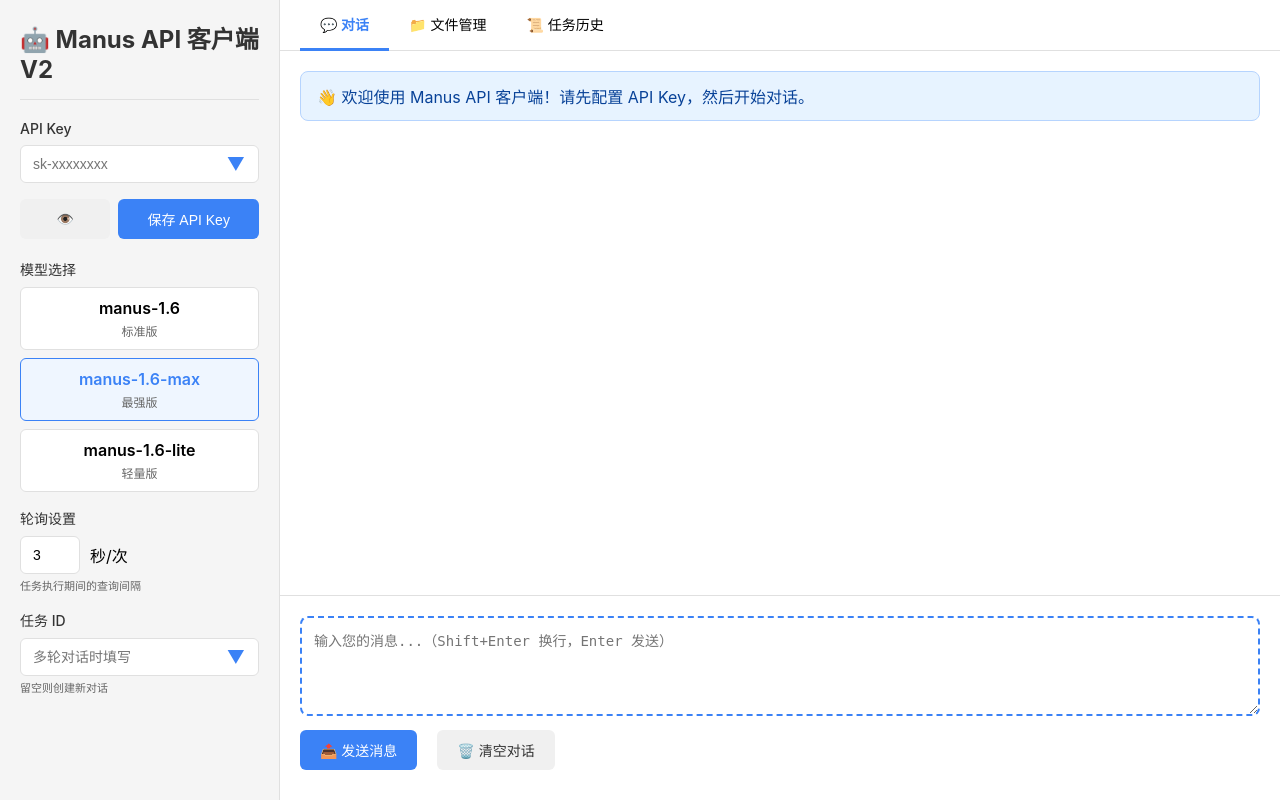
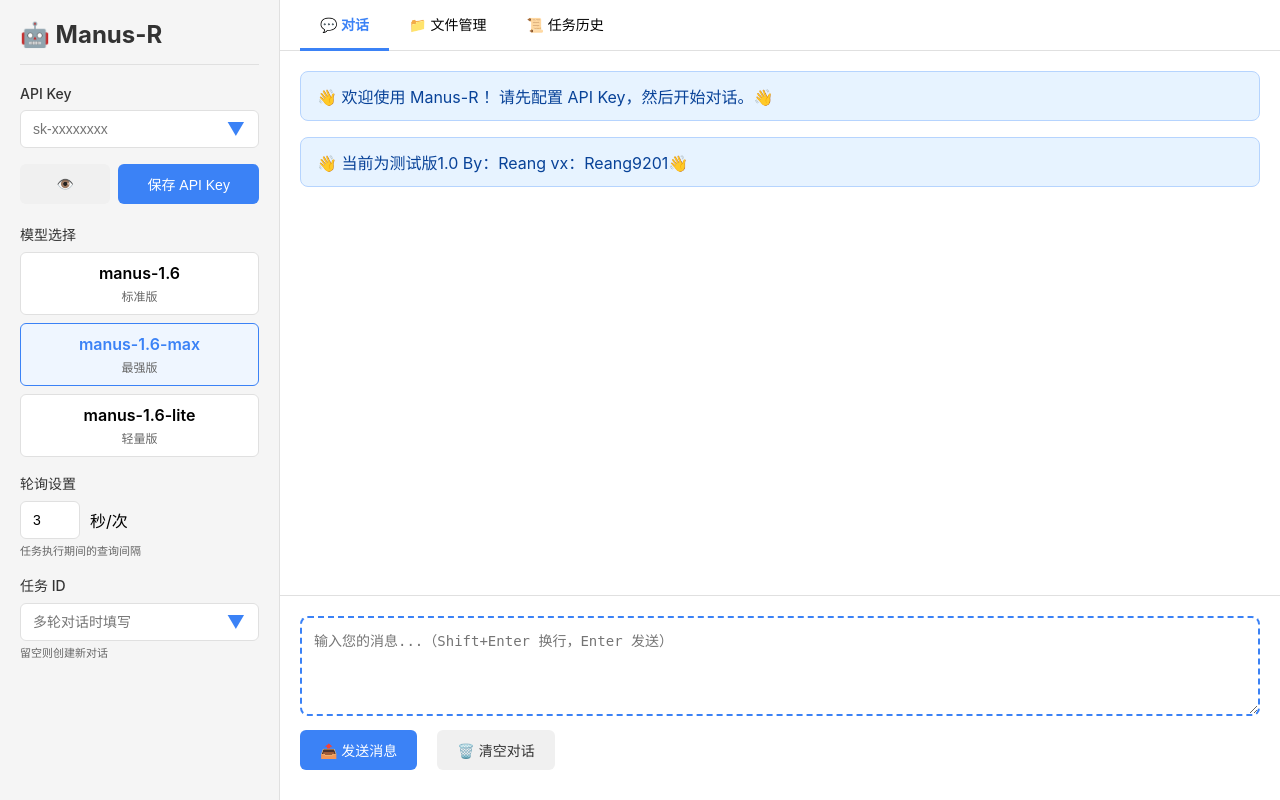
Before and after one commit to Reang0/manus_reang, a Flask app: page / in a window 1280 px wide. Run offline with Flask 2, Linux system fonts and the light colour scheme.

Commit message:
Update Manus API client to Manus-R and modify messages

```diff
--- a/templates/index.html
+++ b/templates/index.html
@@ -609,7 +609,7 @@
     <div class="container">
         <!-- 左侧边栏 -->
         <div class="sidebar">
-            <h1>🤖 Manus API 客户端 V2</h1>
+            <h1>🤖 Manus-R</h1>
 
             <!-- API 配置 -->
             <div class="form-group">
@@ -678,7 +678,8 @@
             <!-- 对话标签页 -->
             <div id="tab-chat" class="tab-content active">
                 <div class="chat-container" id="chatContainer">
-                    <div class="info-box">👋 欢迎使用 Manus API 客户端！请先配置 API Key，然后开始对话。</div>
+                    <div class="info-box">👋 欢迎使用 Manus-R ！请先配置 API Key，然后开始对话。👋</div>
+                    <div class="info-box">👋 当前为测试版1.0  By：Reang  vx：Reang9201👋</div>
                 </div>
 
                 <div class="input-area">
@@ -712,8 +713,8 @@
                             <h3 style="margin-bottom: 16px;">📤 上传文件</h3>
                             <div id="dropZone" onclick="document.getElementById('fileInput').click()">
                                 <div class="icon">📁</div>
-                                <div>点击或拖拽文件到此处上传</div>
-                                <div style="font-size: 12px; color: #666; margin-top: 8px;">支持 PDF, Word, Excel, CSV, 图片等</div>
+                                <div>当前在线版不支持文件上传！！！</div>
+                                <div style="font-size: 12px; color: #666; margin-top: 8px;">当前在线版不支持文件上传</div>
                             </div>
                             <input type="file" id="fileInput" style="display: none;" onchange="uploadFile(this.files[0])">
                             <div id="uploadStatus" class="hidden" style="margin-top: 16px;"></div>
```
